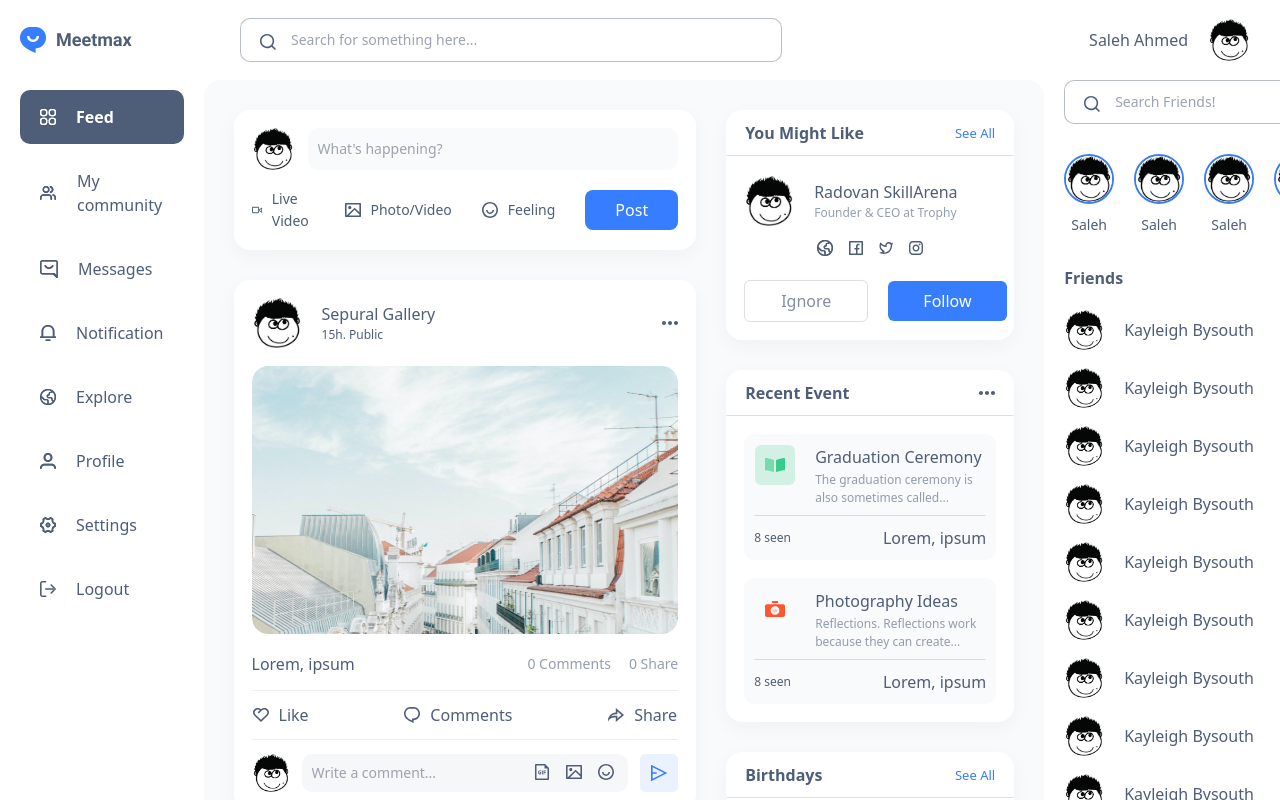
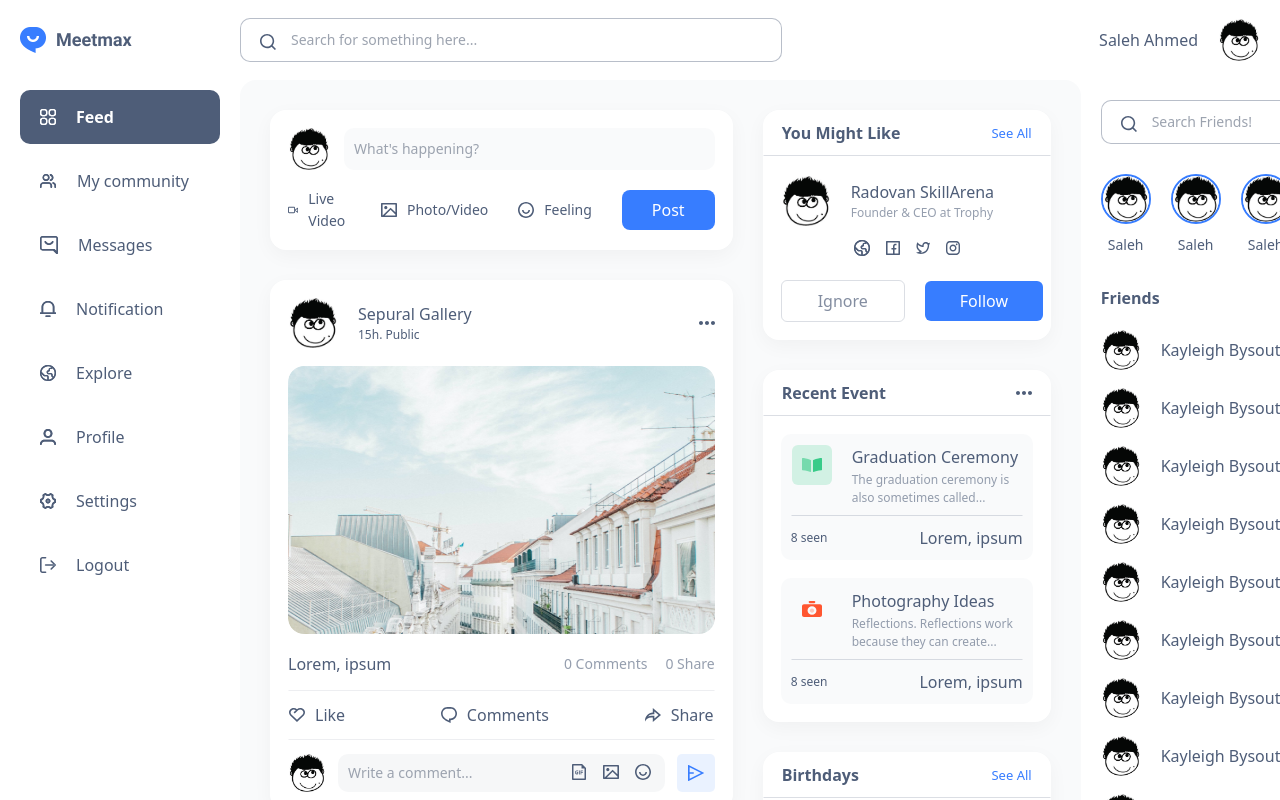
Before and after one commit to MinhDuyDEV/Meetmax-app, a React (Create React App) app: page / in a window 1280 px wide. Built offline with nearby package versions, Linux system fonts and the light colour scheme; no server answers.

Commit message:
optimize use sticky

```diff
--- a/src/App.js
+++ b/src/App.js
@@ -1,6 +1,7 @@
 import React from "react";
 import { Route, Routes } from "react-router-dom";
 import { AuthProvider } from "./contexts/auth-context";
+import LayoutAuthentication from "./layouts/LayoutAuthentication";
 import LayoutDashboard from "./layouts/LayoutDashboard";
 import Followers from "./modules/community/Followers";
 import Following from "./modules/community/Following";
@@ -28,13 +29,7 @@
       {/* <Suspense> */}
       <AuthProvider>
         <Routes>
-          <Route element={<LayoutDashboard></LayoutDashboard>}>
-            <Route element={<ExplorePage></ExplorePage>}>
-              <Route
-                path="/explore/add-new"
-                element={<ExploreAddNew></ExploreAddNew>}
-              ></Route>
-            </Route>
+          <Route element={<LayoutAuthentication></LayoutAuthentication>}>
             <Route path="/sign-up" element={<SignUpPage></SignUpPage>}></Route>
             <Route path="/sign-in" element={<SignInPage></SignInPage>}></Route>
             <Route
@@ -47,6 +42,12 @@
             ></Route>
           </Route>
           <Route element={<LayoutDashboard></LayoutDashboard>}>
+            <Route element={<ExplorePage></ExplorePage>}>
+              <Route
+                path="/explore/add-new"
+                element={<ExploreAddNew></ExploreAddNew>}
+              ></Route>
+            </Route>
             <Route path="/" element={<FeedPage></FeedPage>}></Route>
             <Route path="/community" element={<CommunityPage></CommunityPage>}>
               <Route
--- a/src/layouts/LayoutDashboard.js
+++ b/src/layouts/LayoutDashboard.js
@@ -5,10 +5,12 @@
 
 const LayoutDashboard = () => {
   return (
-    <div className="max-w-[1440px] h-screen m-auto overflow-auto scrollbar-hide">
+    <div className="max-w-[1440px] w-full h-screen m-auto overflow-auto scrollbar-hide">
       <Header></Header>
-      <div className="flex">
-        <SiteBar></SiteBar>
+      <div className="flex justify-start">
+        <div>
+          <SiteBar></SiteBar>
+        </div>
         <div className="flex-1">
           <Outlet></Outlet>
         </div>
--- a/src/modules/community/CommunityTopBar.js
+++ b/src/modules/community/CommunityTopBar.js
@@ -19,7 +19,7 @@
   const navLinkClass =
     "w-[252px] py-[10px] rounded-[10px] text-center transition-all duration-200";
   return (
-    <div className="flex items-center justify-between bg-white p-[18px] rounded-2xl mb-[18px]">
+    <div className="flex items-center justify-between bg-white p-[18px] rounded-2xl mb-[18px] sticky top-[110px] overflow-hidden z-10">
       {communityLinks.map((link) => {
         if (link.url === "./suggest") {
           return (
--- a/src/modules/dashboard/Header.js
+++ b/src/modules/dashboard/Header.js
@@ -1,10 +1,13 @@
 import React from "react";
+import { Link } from "react-router-dom";
 import { IconSearch } from "../../components/icons";
 
 const Header = () => {
   return (
-    <div className="px-5 py-[18px] flex items-center mr-[10px]">
-      <img srcSet="/logo.png 2x" alt="logo" className="mr-[102px]" />
+    <div className="px-5 py-[18px] flex items-center bg-white sticky top-0 overflow-hidden z-10">
+      <Link to="/" className="inline-block mr-[102px]">
+        <img srcSet="/logo.png 2x" alt="logo" />
+      </Link>
       <div className="relative inline-block">
         <input
           type="text"
--- a/src/modules/dashboard/RightBar.js
+++ b/src/modules/dashboard/RightBar.js
@@ -4,7 +4,7 @@
 
 const RightBar = () => {
   return (
-    <div className="w-[310px] text-center px-5">
+    <div className="w-[310px] text-center px-5 sticky top-[100px] pb-[50px]">
       <div className="relative inline-block">
         <input
           type="text"
@@ -58,15 +58,11 @@
         <UserActivate active="2 min"></UserActivate>
         <UserActivate active="online"></UserActivate>
         <UserActivate active="online"></UserActivate>
-        <UserActivate active="10 min"></UserActivate>
-        <UserActivate active="online"></UserActivate>
         <UserActivate active="2 min"></UserActivate>
-        <UserActivate active="online"></UserActivate>
         <UserActivate active="online"></UserActivate>
         <UserActivate active="10 min"></UserActivate>
         <UserActivate active="online"></UserActivate>
         <UserActivate active="15 hr"></UserActivate>
-        <UserActivate active="1 min"></UserActivate>
       </div>
     </div>
   );
--- a/src/modules/dashboard/SiteBar.js
+++ b/src/modules/dashboard/SiteBar.js
@@ -58,7 +58,7 @@
   const navLinkClass =
     "flex items-center gap-x-5 px-5 py-[15px] rounded-[10px] transition-all duration-200";
   return (
-    <div className="w-[240px] pt-[10px] px-5 text-display flex flex-col gap-y-[10px]">
+    <div className="w-[240px] pt-[10px] px-5 text-display flex flex-col gap-y-[10px] sticky top-[80px]">
       {siteBarLinks.map((link) => {
         if (link.url === "/logout") {
           return (
--- a/src/modules/feed/CreatePost.js
+++ b/src/modules/feed/CreatePost.js
@@ -7,7 +7,7 @@
 
 const CreatePost = () => {
   return (
-    <div className="p-[18px] wrapperCard mb-[30px]">
+    <div className="p-[18px] wrapperCard">
       <div className="flex items-center gap-x-[14px] mb-[18px]">
         <img
           src="/mixiface.png"
--- a/src/modules/feed/Post.js
+++ b/src/modules/feed/Post.js
@@ -8,7 +8,7 @@
 
 const Post = () => {
   return (
-    <div className="p-[18px] wrapperCard mb-[30px]">
+    <div className="p-[18px] wrapperCard">
       <div className="flex items-center justify-between mb-[18px]">
         <User></User>
         <IconOther></IconOther>
--- a/src/pages/dashboard_page/CommunityPage.js
+++ b/src/pages/dashboard_page/CommunityPage.js
@@ -10,7 +10,9 @@
         <CommunityTopBar></CommunityTopBar>
         <Outlet></Outlet>
       </div>
-      <RightBar></RightBar>
+      <div>
+        <RightBar></RightBar>
+      </div>
     </div>
   );
 };
--- a/src/pages/dashboard_page/ExplorePage.js
+++ b/src/pages/dashboard_page/ExplorePage.js
@@ -7,7 +7,7 @@
     <div className="bg-gray bg-opacity-[3%] p-[30px] rounded-2xl relative">
       <NavLink
         to="/explore/add-new"
-        className="z-10 flex items-center justify-center bg-white w-[50px] h-[50px] rounded-full fixed top-0 right-0 -translate-x-full translate-y-full"
+        className="z-10 flex items-center justify-center bg-white w-[50px] h-[50px] rounded-full fixed top-0 right-0 -translate-x-full translate-y-[1000%]"
       >
         <IconPlus></IconPlus>
       </NavLink>
--- a/src/pages/dashboard_page/FeedPage.js
+++ b/src/pages/dashboard_page/FeedPage.js
@@ -10,8 +10,13 @@
   return (
     <div className="flex">
       <div className="flex flex-1 bg-gray bg-opacity-[3%] p-[30px] rounded-2xl gap-x-[30px]">
-        <div className="flex-1 w-full max-w-[512px]">
+        <div className="flex-1 flex flex-col gap-y-[30px] w-full max-w-[512px]">
           <CreatePost></CreatePost>
+          <Post></Post>
+          <Post></Post>
+          <Post></Post>
+          <Post></Post>
+          <Post></Post>
           <Post></Post>
           <Post></Post>
           <Post></Post>
@@ -22,7 +27,9 @@
           <BirthdaysEvent></BirthdaysEvent>
         </div>
       </div>
-      <RightBar></RightBar>
+      <div>
+        <RightBar></RightBar>
+      </div>
     </div>
   );
 };
--- a/src/pages/dashboard_page/ProfilePage.js
+++ b/src/pages/dashboard_page/ProfilePage.js
@@ -67,7 +67,7 @@
             Edit Details
           </button>
         </div>
-        <div className="flex-1 w-full max-w-[512px]">
+        <div className="flex-1 flex flex-col gap-y-[30px] w-full max-w-[512px]">
           <CreatePost></CreatePost>
           <Post></Post>
           <Post></Post>
```
